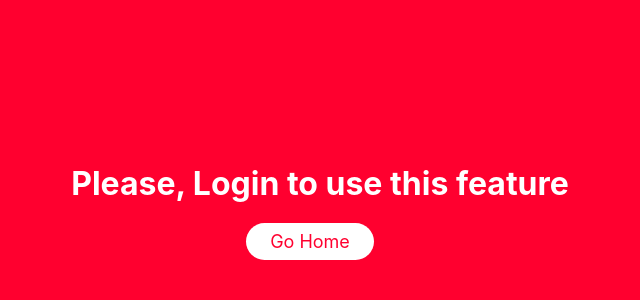
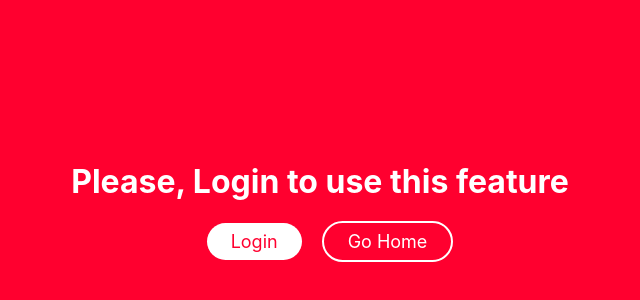
Before and after one commit to entagk/entagk-frontend, a React (Create React App) app: page /achievements in a window 1280 px wide. Shown: the part 178-478 px from the top of the page, without its empty margins (320-960 px from the left). Built offline with nearby package versions, Linux system fonts and the light colour scheme.

Commit message:
fix: Redesign No login page

```diff
--- a/src/components/NoLogin/NoLogin.js
+++ b/src/components/NoLogin/NoLogin.js
@@ -17,34 +17,22 @@ function NoLogin() {
           <h1>Please, Login to use this feature</h1>
         </div>
         <div className='buttons'>
-          {window.location.pathname === '/' ? (
           <Button
-              variant='contained'
-              onClick={reload}
+            component={Link}
+            to="/auth"
             style={{
               marginInline: 20
             }}
           >
-              reload
+            login
           </Button>
-          ) : (
           <Button
+            variant='outlined'
             component={Link}
             to="/"
-              variant='contained'
           >
             go home
           </Button>
-          )}
-          {(window.location.pathname === '/' || window.history.length > 2) && (
-            <Button
-              component={Link}
-              to={-1}
-              variant='outlined'
-            >
-              go back
-            </Button>
-          )}
         </div>
       </div>
     </div>
```
Lines whose indentation alone changed are shown as unchanged.
